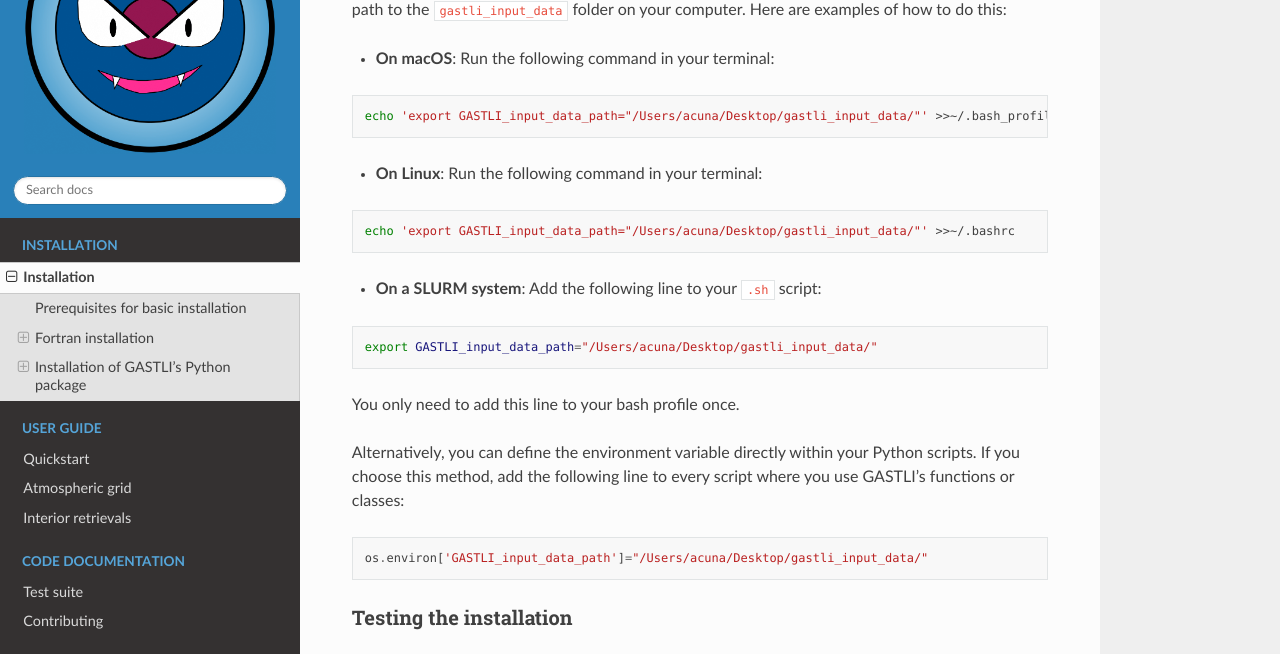
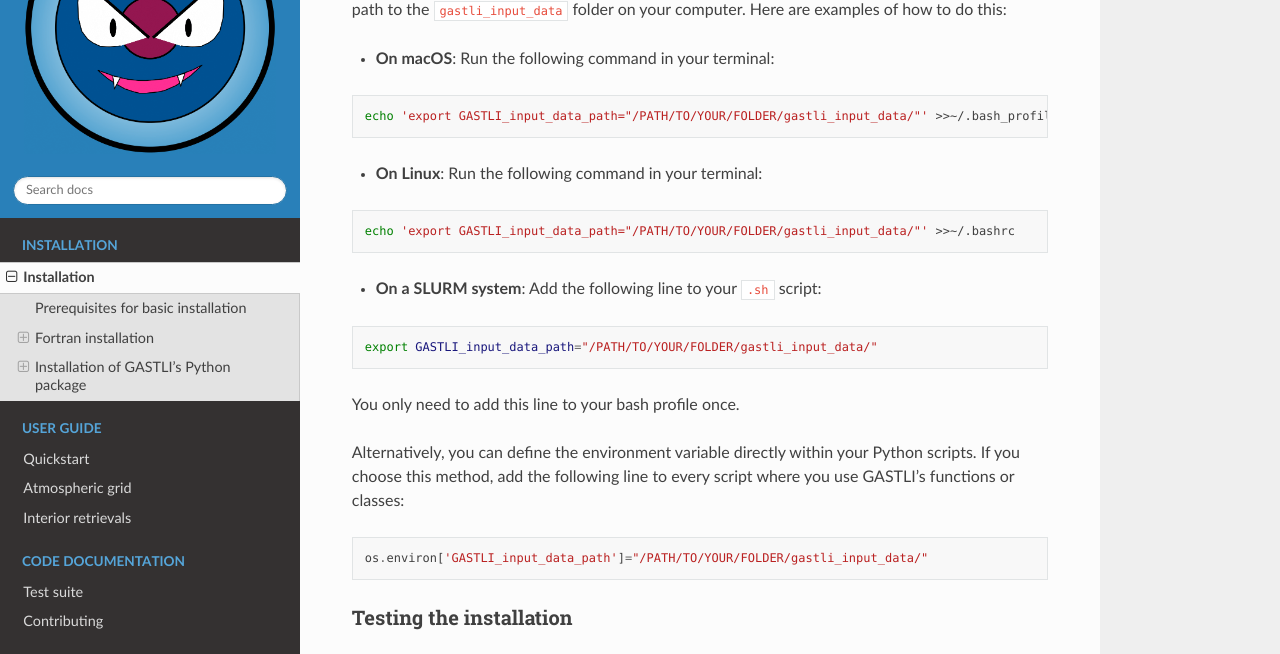
Before and after one commit to lorenaacuna/GASTLI, a Sphinx documentation site: the page built from docs/source/installation.rst, in a window 1280 px wide and 900 px high, scrolled down 2245 px. Shown: the part 151-805 px from the top of the window. Built offline with Sphinx 7.4.7 and the Read the Docs theme 3.1.0, drawn with Linux system fonts in a browser that asks for light colours.

Commit message:
Update installation.rst

```diff
--- a/docs/source/installation.rst
+++ b/docs/source/installation.rst
@@ -104,19 +104,19 @@ Next, set the environment variable ``GASTLI_input_data_path`` to your ``.bash_pr
 
 .. code-block:: bash
 
-    echo 'export GASTLI_input_data_path="/Users/acuna/Desktop/gastli_input_data/"' >>~/.bash_profile
+    echo 'export GASTLI_input_data_path="/PATH/TO/YOUR/FOLDER/gastli_input_data/"' >>~/.bash_profile
 
 - **On Linux**: Run the following command in your terminal:
 
 .. code-block:: bash
 
-    echo 'export GASTLI_input_data_path="/Users/acuna/Desktop/gastli_input_data/"' >>~/.bashrc
+    echo 'export GASTLI_input_data_path="/PATH/TO/YOUR/FOLDER/gastli_input_data/"' >>~/.bashrc
 
 - **On a SLURM system**: Add the following line to your ``.sh`` script:
 
 .. code-block:: bash
 
-    export GASTLI_input_data_path="/Users/acuna/Desktop/gastli_input_data/"
+    export GASTLI_input_data_path="/PATH/TO/YOUR/FOLDER/gastli_input_data/"
 
 You only need to add this line to your bash profile once.
 
@@ -124,7 +124,7 @@ Alternatively, you can define the environment variable directly within your Pyth
 
 .. code-block:: python
 
-    os.environ['GASTLI_input_data_path']="/Users/acuna/Desktop/gastli_input_data/"
+    os.environ['GASTLI_input_data_path']="/PATH/TO/YOUR/FOLDER/gastli_input_data/"
 
 
 Testing the installation
```
